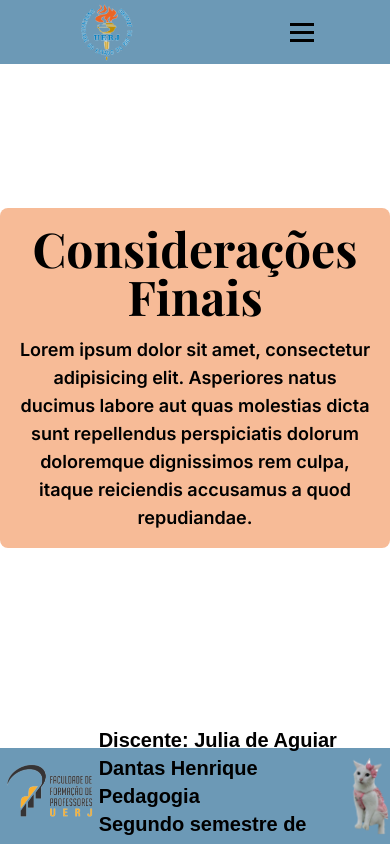
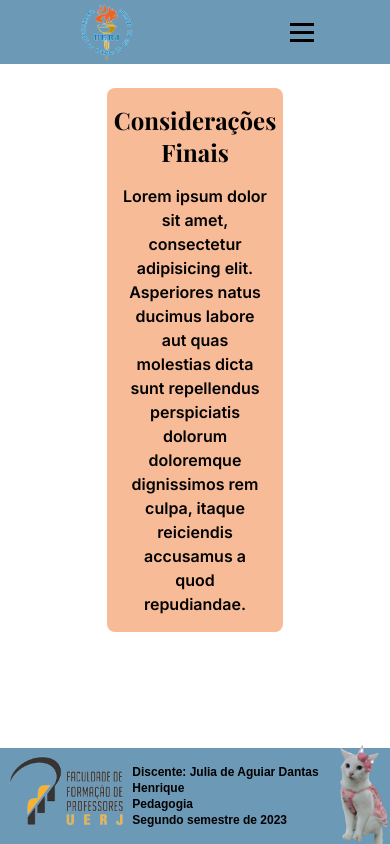
Before and after one commit to eldinho2/portifolio-Ju, a Next.js app: page /ConsideracoesFinais in a window 390 px wide. Built offline with nearby package versions, Linux system fonts and the light colour scheme; a web font is replaced by a local one.

Commit message:
fix sm mobile

```diff
--- a/app/(pages)/ConsideracoesFinais/page.tsx
+++ b/app/(pages)/ConsideracoesFinais/page.tsx
@@ -2,7 +2,7 @@
 const ConsideracoesFinais = () => {
     return (
       <main className="flex justify-center items-center">
-        <div className="bg-[#F7BB97] max-w-5xl p-4 text-center mt-40 rounded-lg md:max-w-xs sm:w-44">
+        <div className="bg-[#F7BB97] max-w-5xl p-4 text-center mt-40 rounded-lg md:max-w-xs sm:w-44 sm:mt-10">
           <div className="flex flex-col justify-center items-center gap-4">
             <h1 className="font-play font-bold text-5xl md:text-3xl sm:text-2xl">Considerações Finais</h1>
             <p className="text-lg font-semibold md:text-base sm:text-base">
--- a/tailwind.config.ts
+++ b/tailwind.config.ts
@@ -8,7 +8,7 @@ const config: Config = {
   ],
   theme: {
     screens: {
-      'sm': {'min': '0px', 'max': '250px'},
+      'sm': {'min': '0px', 'max': '410px'},
       // => @media (min-width: 640px and max-width: 767px) { ... }
 
       'sm2': {'min': '250px', 'max': '410px'},
```
